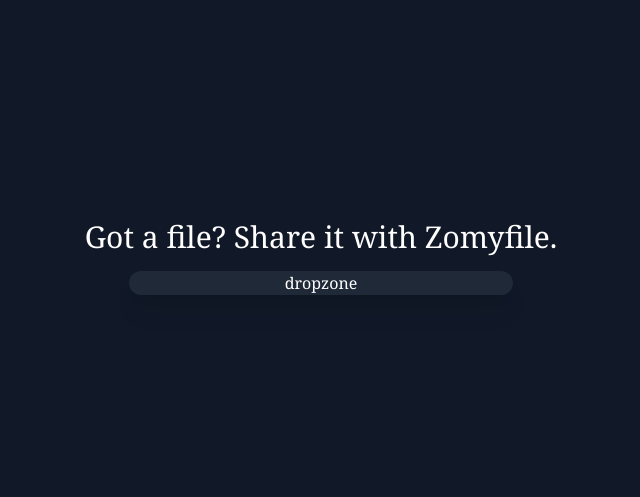
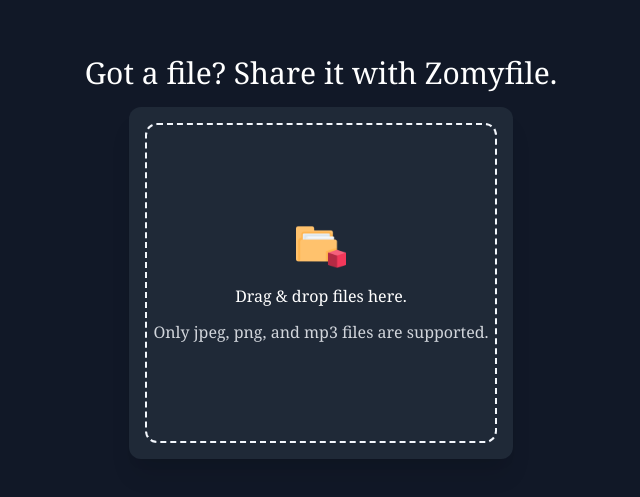
Before and after one commit to zomeru/zomyfile, a Next.js app in the folder client/: page / in a window 1280 px wide. Shown: the part 151-648 px from the top of the page, without its empty margins (319-959 px from the left). Built offline with nearby package versions, Linux system fonts and the light colour scheme.

Commit message:
Implement Drop and drop files

```diff
--- a/client/package.json
+++ b/client/package.json
@@ -10,7 +10,8 @@
   "dependencies": {
     "next": "11.1.0",
     "react": "17.0.2",
-    "react-dom": "17.0.2"
+    "react-dom": "17.0.2",
+    "react-dropzone": "^11.3.4"
   },
   "devDependencies": {
     "@tailwindcss/jit": "^0.1.18",
--- /dev/null
+++ b/client/src/components/DropZone.tsx
@@ -0,0 +1,52 @@
+import React, { Dispatch, useCallback } from 'react';
+import { useDropzone } from 'react-dropzone';
+import Image from 'next/image';
+
+interface DropZoneProps {
+  setFile: Dispatch<any>;
+}
+
+const DropZone: React.FC<DropZoneProps> = ({ setFile }) => {
+  const onDrop = useCallback(acceptedFiles => {
+    console.log(acceptedFiles);
+    setFile(acceptedFiles[0]);
+  }, []);
+
+  const { getRootProps, getInputProps, isDragAccept, isDragReject } =
+    useDropzone({
+      onDrop,
+      multiple: false,
+      accept: 'image/jpeg, image/png, audio/mpeg',
+    });
+
+  return (
+    <div className='w-full p-4'>
+      <div
+        className='w-full rounded-md cursor-pointer h-80 focus:outline-none'
+        {...getRootProps()}
+      >
+        <input {...getInputProps()} />
+
+        <div
+          className={`flex flex-col items-center justify-center h-full space-y-3 border-2 border-dashed border-yellow-light rounded-xl ${
+            isDragReject && 'border-red-500'
+          } ${isDragAccept && 'border-green-500'}`}
+        >
+          <Image src='/images/folder.png' alt='folder' width={50} height={50} />
+          {isDragReject ? (
+            <p>Sorry! We only accept jpeg, png, and mp3 files.</p>
+          ) : (
+            <>
+              <p>Drag & drop files here.</p>
+              <p className='mt-2 text-base text-gray-300'>
+                Only jpeg, png, and mp3 files are supported.
+              </p>
+            </>
+          )}
+        </div>
+      </div>
+    </div>
+  );
+};
+
+export default DropZone;
--- a/client/src/pages/index.tsx
+++ b/client/src/pages/index.tsx
@@ -1,12 +1,17 @@
+import { useState } from 'react';
+import DropZone from '@components/DropZone';
+
 export default function Home() {
+  const [file, setFile] = useState(null);
   return (
     <div className='flex flex-col items-center justify-center'>
       <h1 className='my-4 text-3xl font-medium'>
         Got a file? Share it with Zomyfile.
       </h1>
       <div className='flex flex-col items-center justify-center bg-gray-800 shadow-xl w-96 rounded-xl'>
-        dropzone
+        <DropZone setFile={setFile} />
         {/* render file */}
+        {file?.name}
         {/* upload button */}
       </div>
     </div>
```
Also changed, not shown: 1 other file (tests, documents, lock files or other folders).
